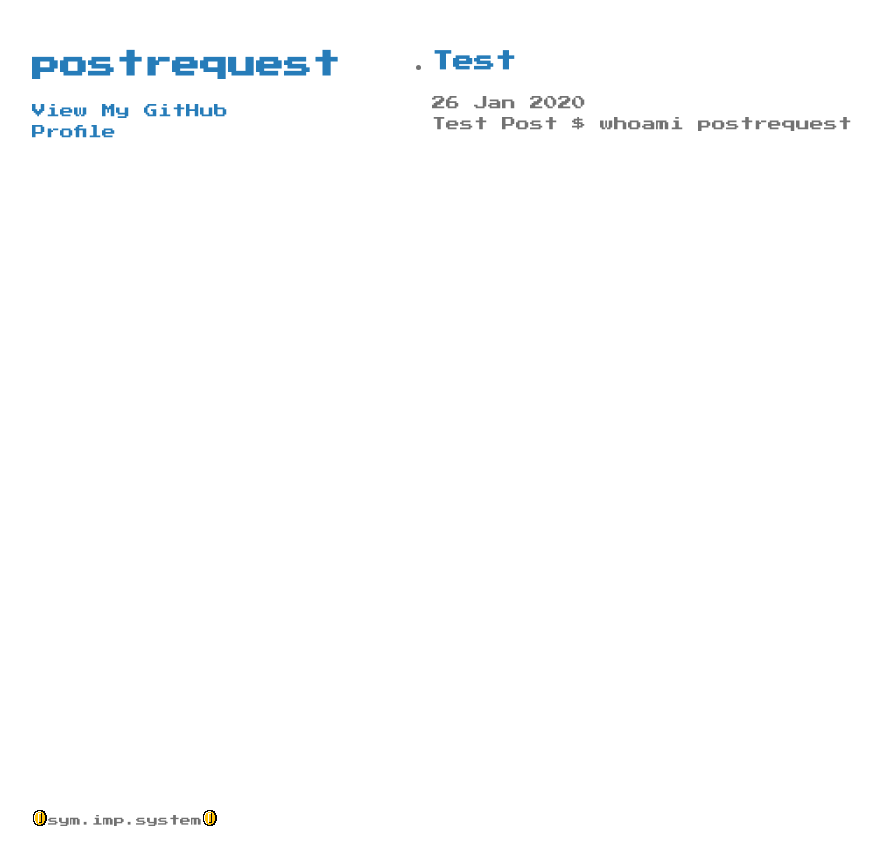
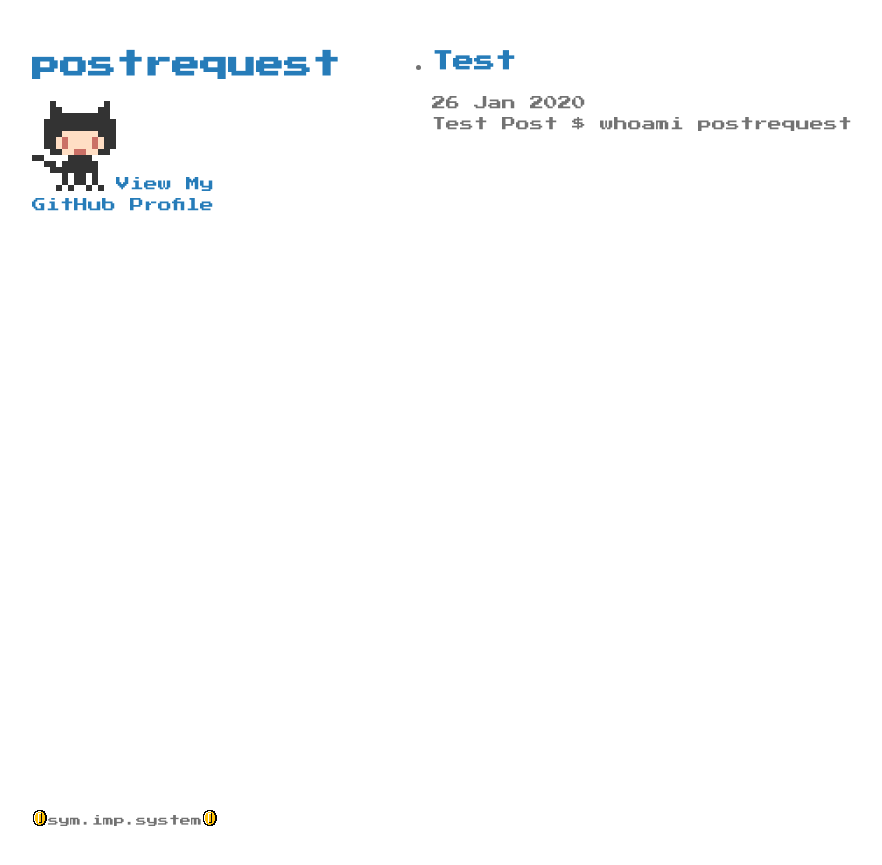
Before and after one commit to postrequest/postrequest.github.io, a Jekyll site: the page built from index.html, in a window 1280 px wide. Shown: the top 865 px of the page, without its empty margins (178-1060 px from the left). Built offline with Jekyll 4.4.1, drawn with Linux system fonts in a browser that asks for light colours; the repository's description, which GitHub fills in, is left out.

Commit message:
Initial Commit

```diff
--- a/_layouts/default.html
+++ b/_layouts/default.html
@@ -29,7 +29,7 @@
         {% endif %}
 
         {% if site.github.is_user_page %}
-        <p class="view"><a href="{{ site.github.owner_url }}">View My GitHub Profile</a></p>
+	<p class="view"><i class="nes-octocat animate"></i><a href="{{ site.github.owner_url }}">View My GitHub Profile</a></p>
         {% endif %}
 
         {% if site.show_downloads %}
```
